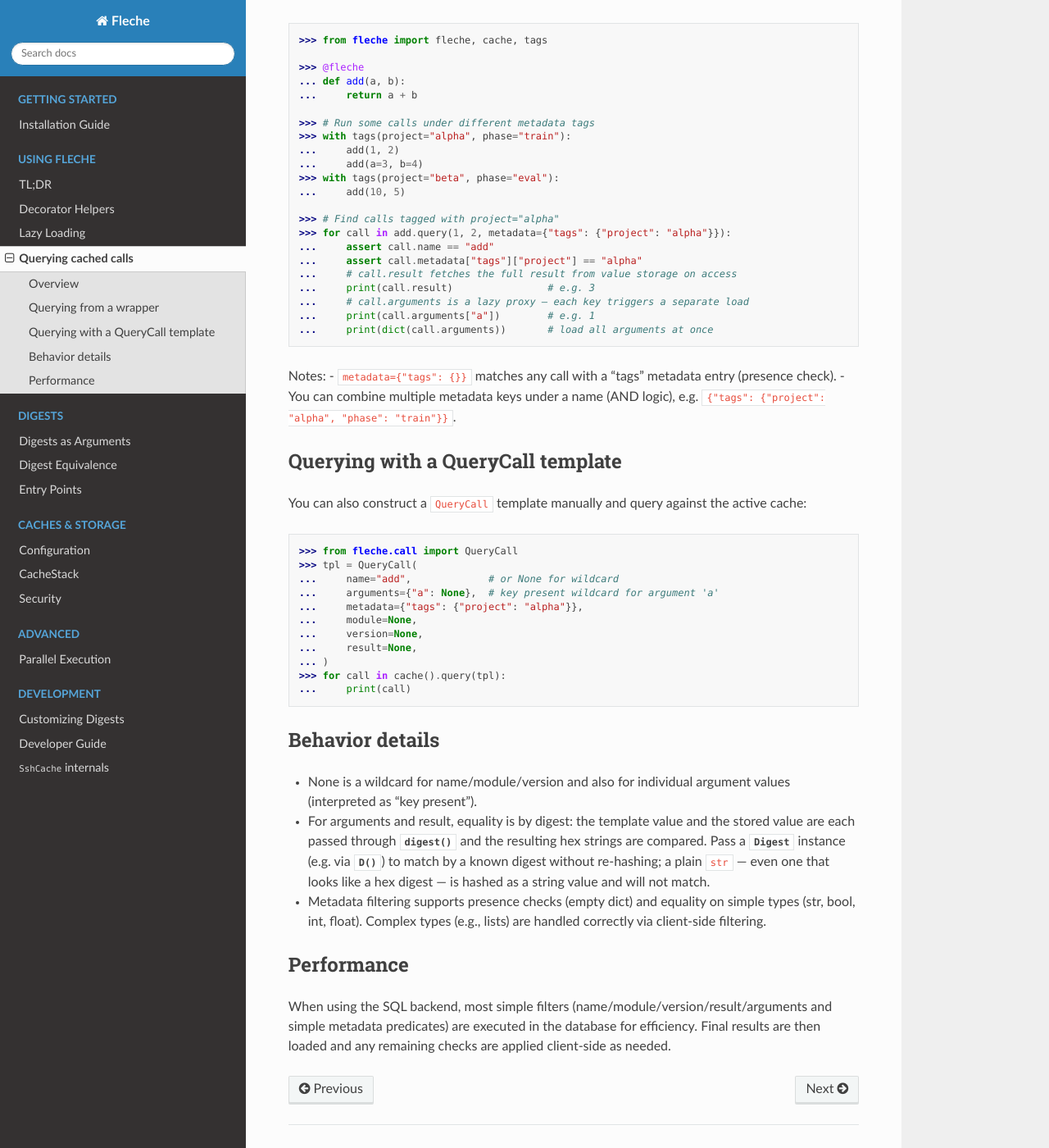
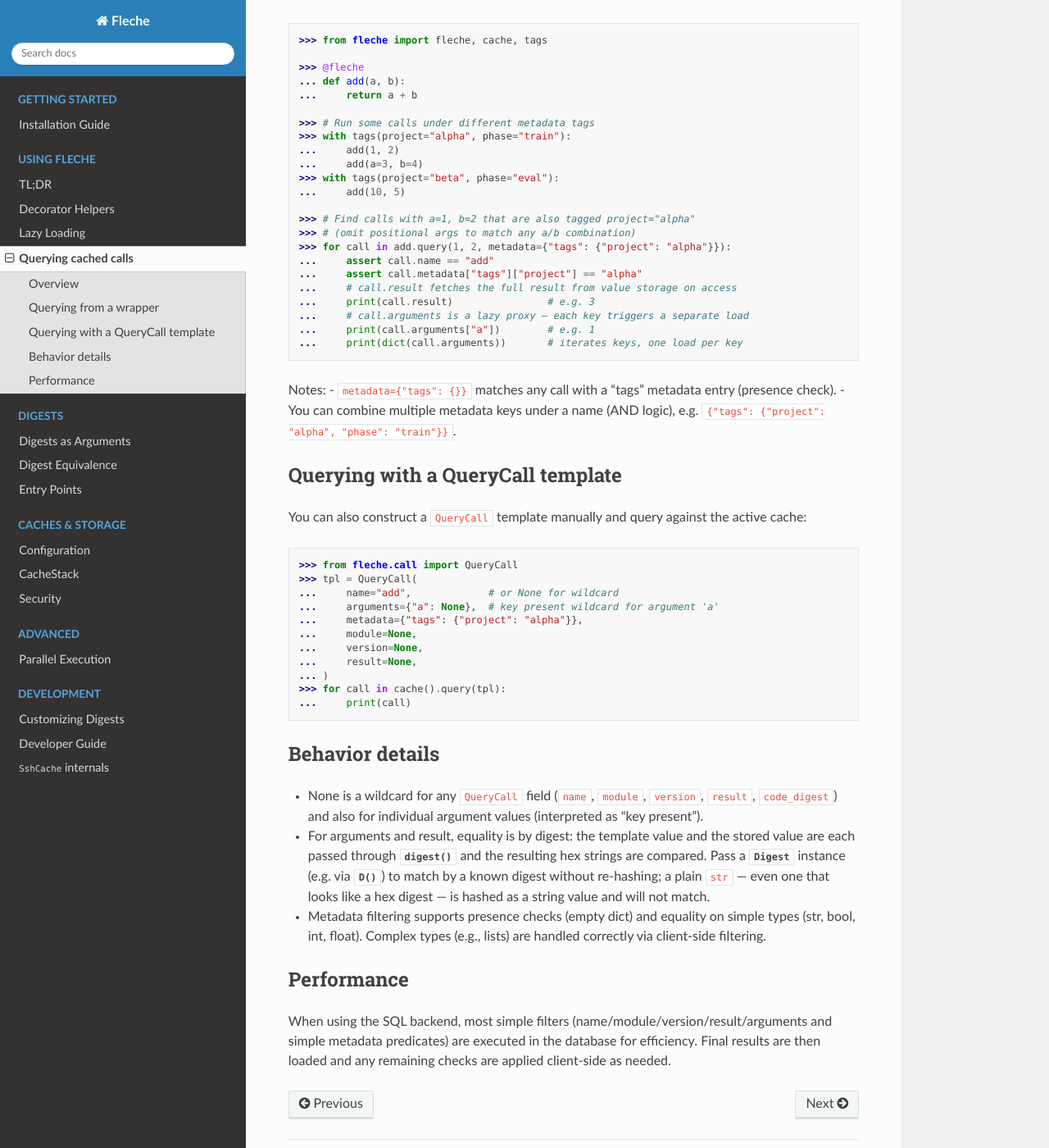
Before and after one commit to pmrv/fleche, a Sphinx documentation site: the page built from docs/usage/query.rst, in a window 1280 px wide and 1400 px high, scrolled down 511 px. Shown: the whole window at 82% size. Built offline with Sphinx 7.4.7 and the Read the Docs theme 3.1.0, drawn with Linux system fonts in a browser that asks for light colours; pages that are not in the unit, such as notebooks, are missing from menus.

Commit message:
docs(query): fix two wrong claims and incomplete wildcard list (#768)
## Summary

Three errors found by cross-referencing `docs/usage/query.rst` against
`src/fleche/call.py` and `src/fleche/query.py`:

1. **Wrong comment on the wrapper query example** — the comment said
"Find calls tagged with `project='alpha'`", but `add.query(1, 2,
metadata=...)` also constrains `a=1` AND `b=2` because
`QueryCall.from_call` binds the positional arguments. Only calls with
those exact argument values and that tag match. The comment has been
corrected; a note now explains that positional args should be omitted to
match any argument combination.

2. **"load all arguments at once" is wrong** — `dict(call.arguments)`
iterates over `LazyArguments` keys and calls `__getitem__` once per key,
triggering one `cache.load_value()` per key — identical to individual
key access. `LazyArguments` has no batch-load path; the "at once"
language falsely implied it does.

3. **Incomplete wildcard enumeration** — the Behavior section listed
"None is a wildcard for `name/module/version`" but `QueryCall.matches`
also uses `none_or_equal` for `result` and `code_digest`. Both fields
accept `None` as a wildcard. Updated the sentence to say "any
`QueryCall` field" and list all five.

---
_Generated by [Claude
Code](https://claude.ai/code/session_01Gmvhzu4udySWtYVSoNuD2P)_

Co-authored-by: Claude <noreply@anthropic.com>

```diff
--- a/docs/usage/query.rst
+++ b/docs/usage/query.rst
@@ -30,7 +30,8 @@ The wrapper-based API builds the correct Call template for you.
    >>> with tags(project="beta", phase="eval"):
    ...     add(10, 5)
 
-   >>> # Find calls tagged with project="alpha"
+   >>> # Find calls with a=1, b=2 that are also tagged project="alpha"
+   >>> # (omit positional args to match any a/b combination)
    >>> for call in add.query(1, 2, metadata={"tags": {"project": "alpha"}}):
    ...     assert call.name == "add"
    ...     assert call.metadata["tags"]["project"] == "alpha"
@@ -38,7 +39,7 @@ The wrapper-based API builds the correct Call template for you.
    ...     print(call.result)                # e.g. 3
    ...     # call.arguments is a lazy proxy — each key triggers a separate load
    ...     print(call.arguments["a"])        # e.g. 1
-   ...     print(dict(call.arguments))       # load all arguments at once
+   ...     print(dict(call.arguments))       # iterates keys, one load per key
 
 Notes:
 - ``metadata={"tags": {}}`` matches any call with a "tags" metadata entry (presence check).
@@ -66,7 +67,7 @@ You can also construct a ``QueryCall`` template manually and query against the a
 
 Behavior details
 ----------------
-- None is a wildcard for name/module/version and also for individual argument values (interpreted as "key present").
+- None is a wildcard for any ``QueryCall`` field (``name``, ``module``, ``version``, ``result``, ``code_digest``) and also for individual argument values (interpreted as "key present").
 - For arguments and result, equality is by digest: the template value and the stored value are each passed through :func:`~fleche.digest.digest` and the resulting hex strings are compared.  Pass a :class:`~fleche.digest.Digest` instance (e.g. via :func:`~fleche.D`) to match by a known digest without re-hashing; a plain ``str`` — even one that looks like a hex digest — is hashed as a string value and will not match.
 - Metadata filtering supports presence checks (empty dict) and equality on simple types (str, bool, int, float). Complex types (e.g., lists) are handled correctly via client-side filtering.
 
```
